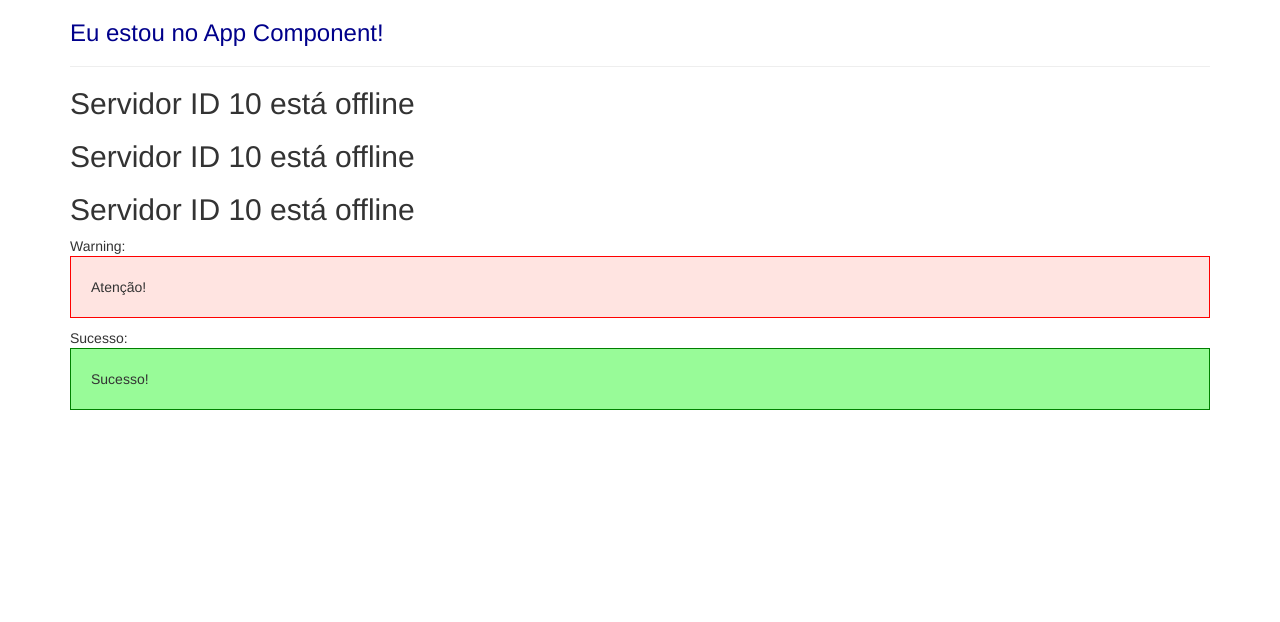
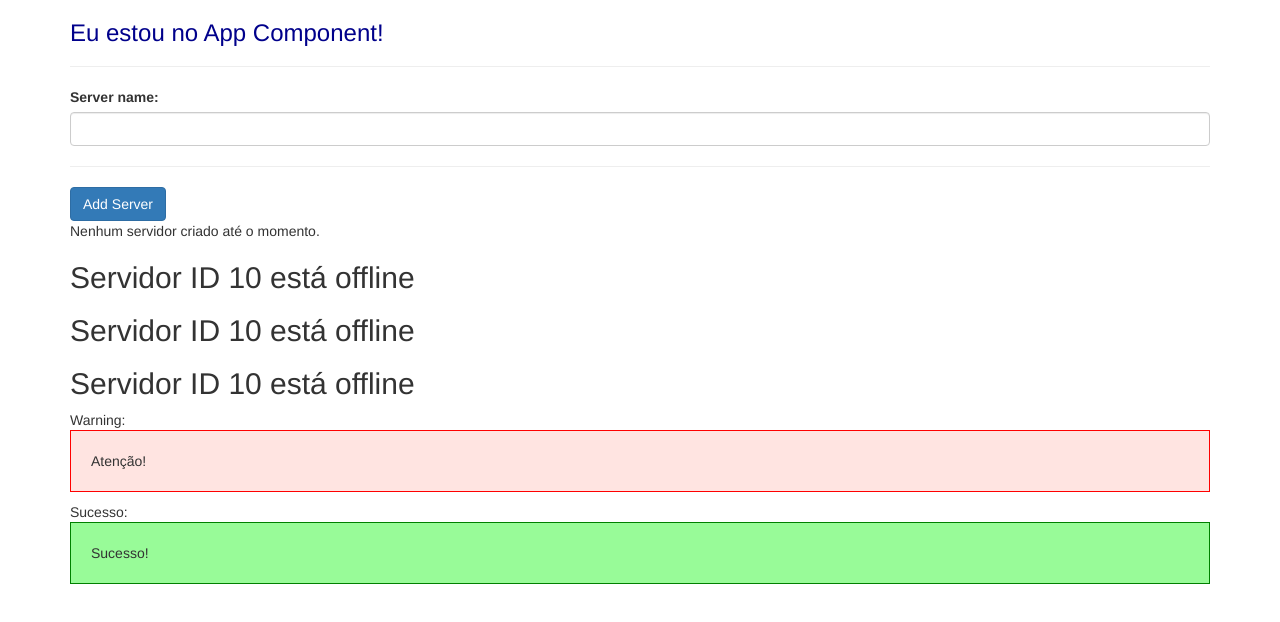
Before and after one commit to bene20/cursoangularcompleteguide2023, an Angular app in the folder my-first-app/: page / in a window 1280 px wide. Shown: the top 622 px of the page. Built offline with nearby package versions, Linux system fonts and the light colour scheme.

Commit message:
Introdução a componentes e data bindings - Até aula 31

```diff
--- a/my-first-app/src/app/servers/servers.component.html
+++ b/my-first-app/src/app/servers/servers.component.html
@@ -1,3 +1,15 @@
+<label>Server name:</label>
+<input type="text"
+       class="form-control"
+       (input)="onInputServerName($event)">
+
+{{ serverName }}
+<hr/>
+<button id="btn01"
+    class="btn btn-primary"
+    [disabled]="!allowNewServer"
+    (click)="onCreateServer()">Add Server</button>
+<p>{{ serverCreationStatus }}</p>
 <app-server></app-server>
 <app-server></app-server>
 <app-server></app-server>
--- a/my-first-app/src/app/servers/servers.component.ts
+++ b/my-first-app/src/app/servers/servers.component.ts
@@ -6,5 +6,19 @@ import { Component } from '@angular/core';
   styleUrls: ['./servers.component.css']
 })
 export class ServersComponent {
+  allowNewServer=false;
+  serverCreationStatus = 'Nenhum servidor criado até o momento.';
+  serverName='';
 
+  constructor(){
+    setTimeout(() => {this.allowNewServer=true}, 2000);
+  }
+
+  onCreateServer(){
+    this.serverCreationStatus = 'Servidor criado com sucesso!';
+  }
+
+  onInputServerName(event: Event){
+    this.serverName=(<HTMLInputElement>event.target).value;
+  }
 }
```
